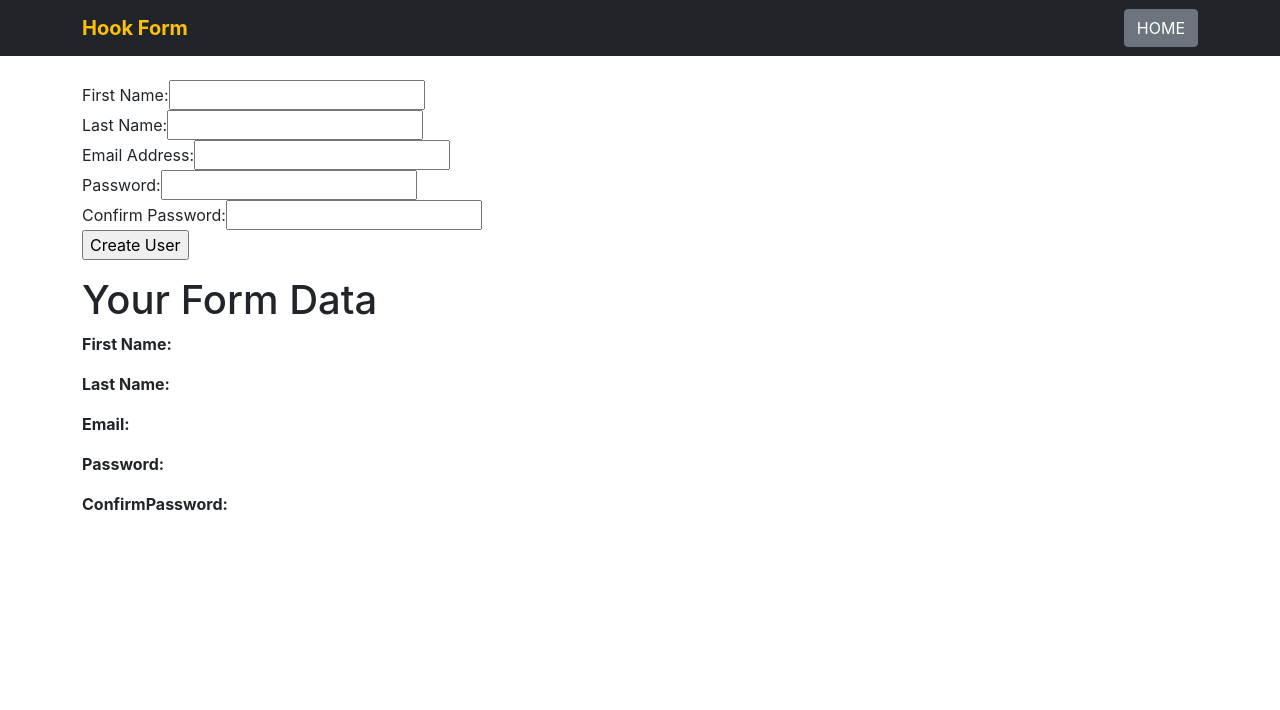
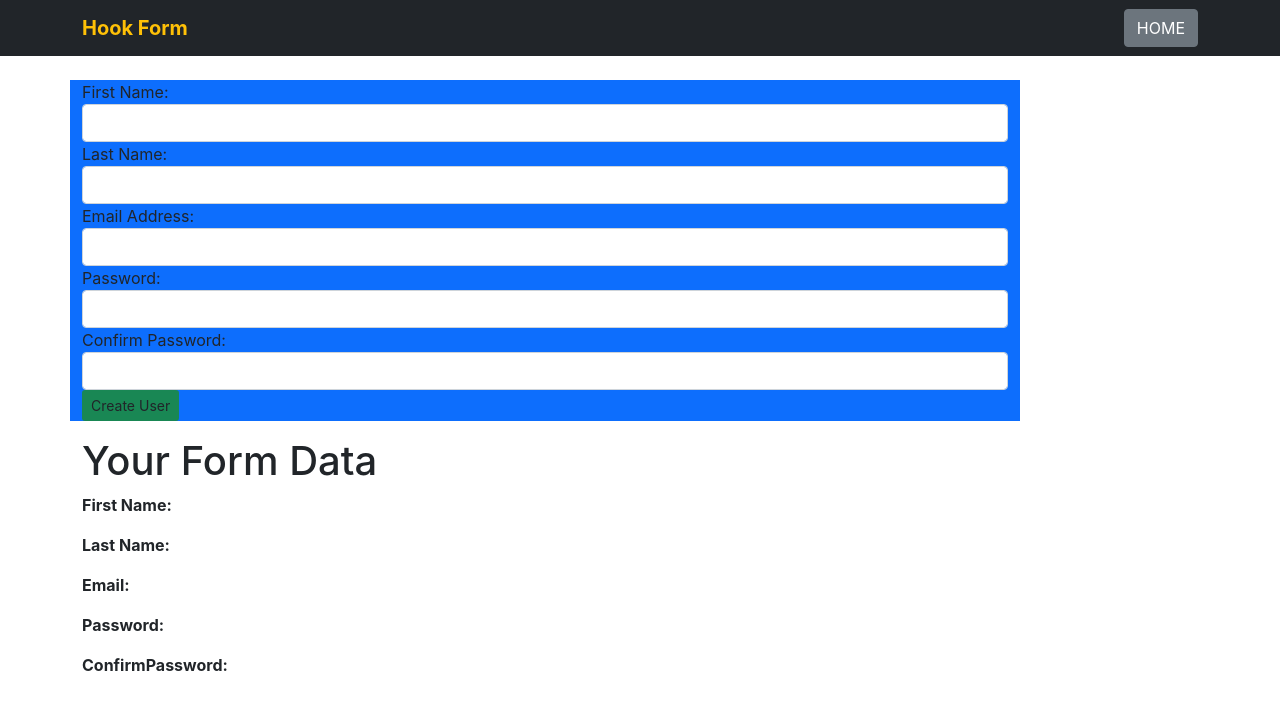
Before and after one commit to Virgilio-D-Cabading-Jr/Coding_Dojo_MERN_Stack_React_Functional_Components_Hook_Form, a React (Create React App) app: page / in a window 1280 px wide. Shown: the top 710 px of the page. Built offline with nearby package versions, Linux system fonts and the light colour scheme.

Commit message:
add password validations

```diff
--- a/src/components/UserForm.jsx
+++ b/src/components/UserForm.jsx
@@ -3,10 +3,15 @@ import React, { useState } from 'react';
 
 const UserForm = (props) => {
     const [firstName, setFirstName] = useState("");
+    const [firstNameError, setFirstNameError] = useState("");
     const [lastName, setLastName] = useState("");
+    const [lastNameError, setLastNameError] = useState("");
     const [email, setEmail] = useState("");
+    const [emailError, setEmailError] = useState("");
     const [password, setPassword] = useState("");
+    const [passwordError, setPasswordError] = useState("");
     const [confirmPassword, setConfirmPassword] = useState("");
+    const [confirmPasswordError, setConfirmPasswordError] = useState("");
 
     const createUser = (e) => {
         e.preventDefault();
@@ -14,39 +19,119 @@ const UserForm = (props) => {
         console.log("Welcome", newUser);
     };
 
+    const handleFirstName = (e) => {
+        setFirstName(e.target.value);
+        if ((e.target.value.length > 0) && (e.target.value.length < 3)) {
+            setFirstNameError("First Name must be at least 3 characters or longer!");
+        } else {
+            setFirstNameError('');
+        }
+    }
+
+    const handleLastName = (e) => {
+        setLastName(e.target.value);
+        if ((e.target.value.length > 0) && (e.target.value.length < 3)) {
+            setLastNameError("Last Name must be at least 3 characters or longer!");
+        } else {
+            setLastNameError('');
+        }
+    }
+
+    const handleEmail = (e) => {
+        setEmail(e.target.value);
+        if ((e.target.value.length > 0) && (e.target.value.length < 3)) {
+            setEmailError("Email must be at least 3 character or longer!");
+        } else {
+            setEmailError('');
+        }
+    }
+
+    const handlePassword = (e) => {
+        setPassword(e.target.value);
+        if ((e.target.value.length > 0) && (e.target.value.length < 8)) {
+            setPasswordError("Passsword must be at least 8 characters in length!");
+        } else {
+            setPasswordError('');
+        }
+    }
+
+    const handleConfirmPassword = (e) => {
+        setConfirmPassword(e.target.value);
+        if ( password === e.target.value ) {
+            setConfirmPasswordError('');
+        } else if (password !== e.target.value) {
+            setConfirmPasswordError("Passwords must match!")
+        }
+    }
+
     return (
-        <div>
-            <form onSubmit={createUser}>
-                <div>
-                    <label>First Name: </label>
-                    <input type="text" onChange={(e) => setFirstName(e.target.value)} />
+        <div className="row">
+            <form className="col-10 bg-primary" onSubmit={createUser}>
+                <div className="form-group">
+                    <label for="firstName">First Name: </label>
+                    <input id="firstName" className="form-control" type="text" onChange={(e) => handleFirstName(e)} />
+                    <strong>
+                        {
+                            firstNameError
+                                ? <p style={{ color: 'red' }}>{firstNameError}</p>
+                                : ''
+                        }
+                    </strong>
+                </div>
+                <div className="form-group">
+                    <label for="lastName">Last Name: </label>
+                    <input id="lastName" className="form-control" type="text" onChange={(e) => handleLastName(e)} />
+                    <strong>
+                        {
+                            lastNameError
+                                ? <p style={{ color: 'red' }}>{lastNameError}</p>
+                                : ''
+                        }
+                    </strong>
+                </div>
+                <div className="form-group">
+                    <label for="email">Email Address: </label>
+                    <input id="email" className="form-control" type="text" onChange={(e) => handleEmail(e)} />
+                    <strong>
+                        {
+                            emailError
+                                ? <p style={{ color: 'red' }}>{emailError}</p>
+                                : ''
+                        }
+                    </strong>
+                </div>
+                <div className="form-group">
+                    <label for="password">Password: </label>
+                    <input id="password" className="form-control" type="text" onChange={(e) => handlePassword(e)} />
+                    <strong>
+                        {
+                            passwordError
+                                ? <p style={{ color: 'red' }}>{passwordError}</p>
+                                : ''
+                        }
+                    </strong>
                 </div>
                 <div>
-                    <label>Last Name: </label>
-                    <input type="text" onChange={(e) => setLastName(e.target.value)} />
+                    <label for="confirmPassword">Confirm Password: </label>
+                    <input id="confirmPassword" className="form-control" type="text" onChange={(e) => handleConfirmPassword(e)} />
+                    <strong>
+                        {
+                            confirmPasswordError
+                                ? <p style={{ color: 'red' }}>{confirmPasswordError}</p>
+                                : ''
+                        }
+                    </strong>
                 </div>
-                <div>
-                    <label>Email Address: </label>
-                    <input type="text" onChange={(e) => setEmail(e.target.value)} />
-                </div>
-                <div>
-                    <label>Password: </label>
-                    <input type="text" onChange={(e) => setPassword(e.target.value)} />
-                </div>
-                <div>
-                    <label>Confirm Password: </label>
-                    <input type="text" onChange={(e) => setConfirmPassword(e.target.value)} />
-                </div>
-                <input type="submit" value="Create User" />
+                <input className="btn btn-sm bg-success"type="submit" value="Create User" />
             </form>
             <p></p>
             <div>
                 <h1>Your Form Data</h1>
-                <p><strong>First Name: </strong>{ firstName }</p>
-                <p><strong>Last Name: </strong>{ lastName }</p>
-                <p><strong>Email: </strong>{ email }</p>
-                <p><strong>Password: </strong>{ password }</p>
-                <p><strong>ConfirmPassword: </strong>{ confirmPassword }</p>
+                <p><strong>First Name: </strong>{firstName}</p>
+                <p><strong>Last Name: </strong>{lastName}</p>
+                <p><strong>Email: </strong>{email}</p>
+                <p><strong>Password: </strong>{password}</p>
+                <p><strong>ConfirmPassword: </strong>{confirmPassword}</p>
             </div>
         </div>
     );
```
